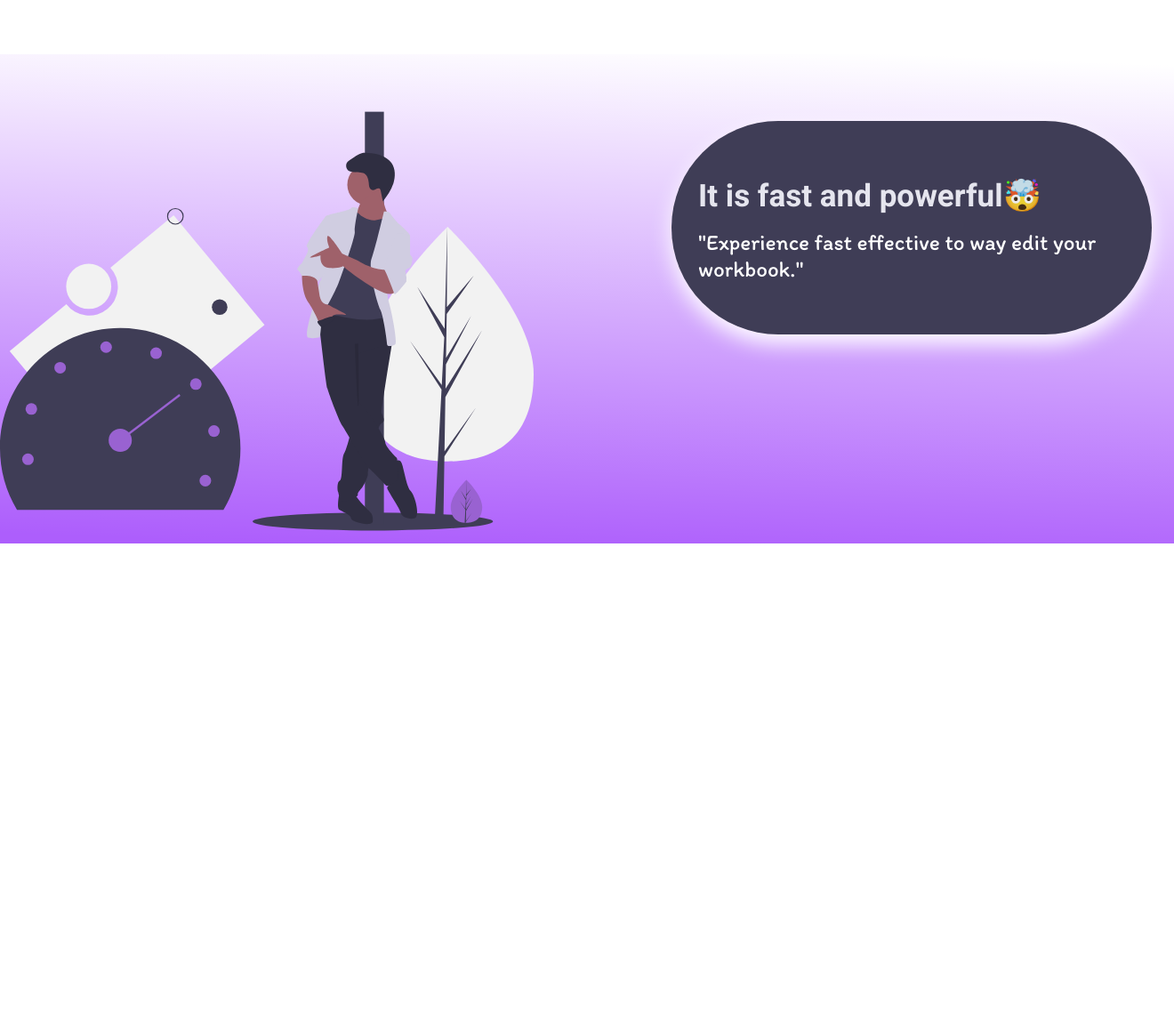
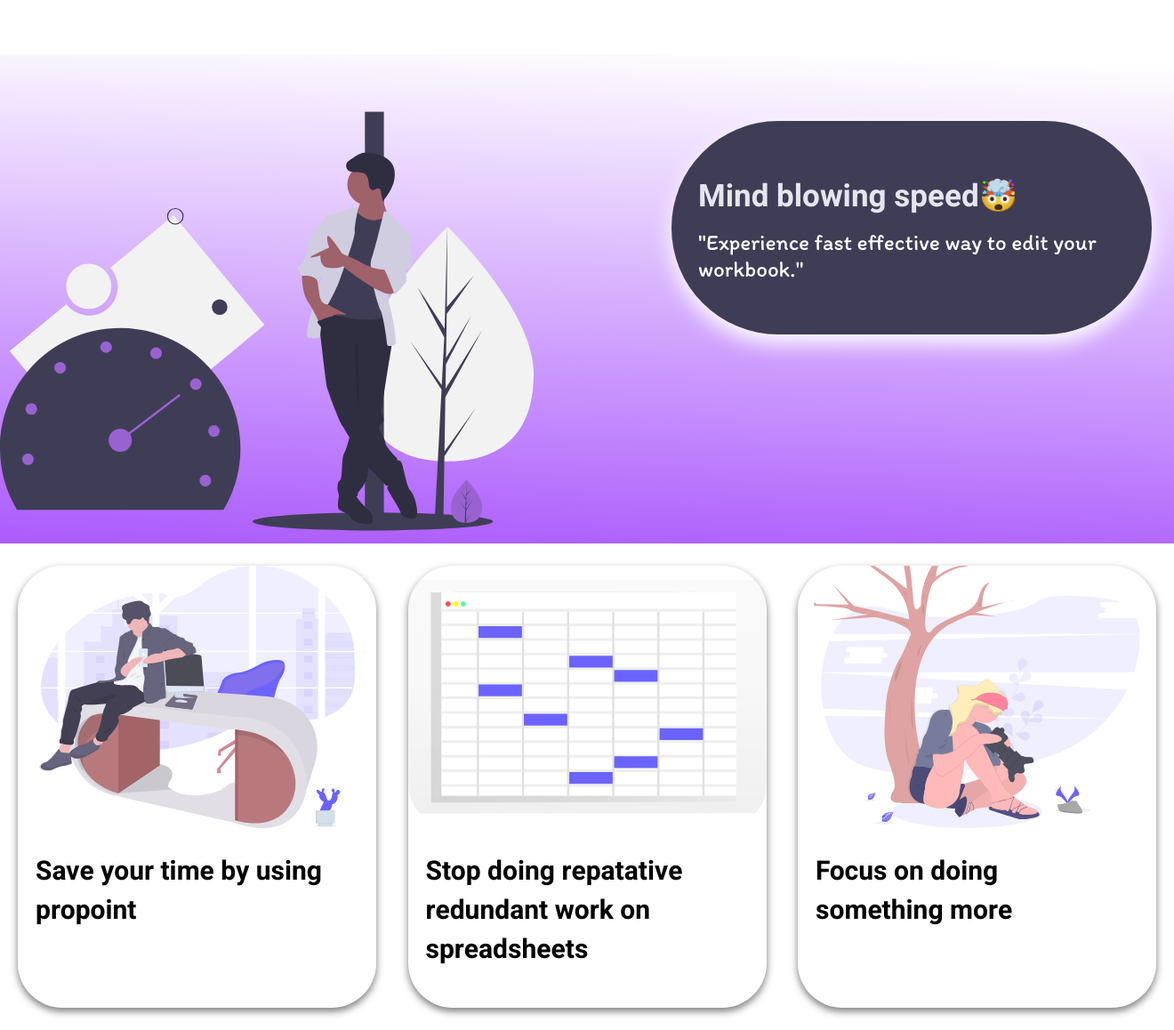
Before and after one commit to Chrunch-tech/Propoint-website, a Flask app: page / in a window 1320 px wide. Shown: the part 677-1835 px from the top of the page at 89% size. Before the commit the page ends 1288 px from the top, so only its background shows below. Run offline with Flask 2, Linux system fonts and the light colour scheme.

Commit message:
Complete the home page of the site

```diff
--- a/static/home.css
+++ b/static/home.css
@@ -11,6 +11,7 @@ nav {
   padding: 25px;
   border-bottom-left-radius: 2%;
   border-bottom-right-radius: 2%;
+  overflow: hidden;
 }
 
 #nav-title {
@@ -133,6 +134,7 @@ nav {
     rgba(125, 0, 250, 0.63);
   justify-content: space-between;
   padding-top: 50px;
+  overflow: hidden;
 }
 
 #middle-section > img {
@@ -185,3 +187,47 @@ nav {
 .para-heading::after {
   content: "🤯";
 }
+
+#final-section {
+  width: 100%;
+  height: 100%;
+  overflow: hidden;
+}
+
+.container {
+  display: flex;
+  justify-content: space-between;
+  padding: 25px 20px;
+}
+
+.card {
+  width: 403px;
+  height: 497px;
+  box-shadow: 0 4px 8px 0 rgba(0, 0, 0, 0.521);
+  border-radius: 50px;
+  transition: transform 0.2s;
+}
+
+.card-content > img {
+  width: 403px;
+  height: 295px;
+  background-size: cover;
+  border-radius: 50px;
+}
+
+.card-content > .card-text > h3 {
+  font-size: 30px;
+  font-weight: middle;
+  font-family: "Heebo", sans-serif;
+  width: 338px;
+}
+
+.card-text {
+  width: 100%;
+  height: 100%;
+  padding: 20px;
+}
+
+.card:hover {
+  transform: scale(1.06);
+}
--- a/templates/home.html
+++ b/templates/home.html
@@ -52,8 +52,45 @@
         />
         <div class="para-container">
           <div class="content">
-            <h3 class="para-heading">It is fast and powerful</h3>
-            <p>Experience fast effective to way edit your workbook.</p>
+            <h2 class="para-heading">Mind blowing speed</h2>
+            <p>Experience fast effective way to edit your workbook.</p>
+          </div>
+        </div>
+      </section>
+      <section id="final-section">
+        <div class="container">
+          <div class="card">
+            <div class="card-content">
+              <img
+                src="{{ url_for('static', filename='office.svg') }}"
+                alt="office"
+              />
+              <div class="card-text">
+                <h3>Save your time by using propoint</h3>
+              </div>
+            </div>
+          </div>
+          <div class="card">
+            <div class="card-content">
+              <img
+                src="{{ url_for('static', filename='spreadsheets.svg') }}"
+                alt="spreadsheets"
+              />
+              <div class="card-text">
+                <h3>Stop doing repatative redundant work on spreadsheets</h3>
+              </div>
+            </div>
+          </div>
+          <div class="card">
+            <div class="card-content">
+              <img
+                src="{{ url_for('static', filename='focus.svg') }}"
+                alt="focus"
+              />
+              <div class="card-text">
+                <h3>Focus on doing something more</h3>
+              </div>
+            </div>
           </div>
         </div>
       </section>
```
Also changed, not shown: static/focus.svg (added), static/office.svg (added), static/spreadsheets.svg (added).
